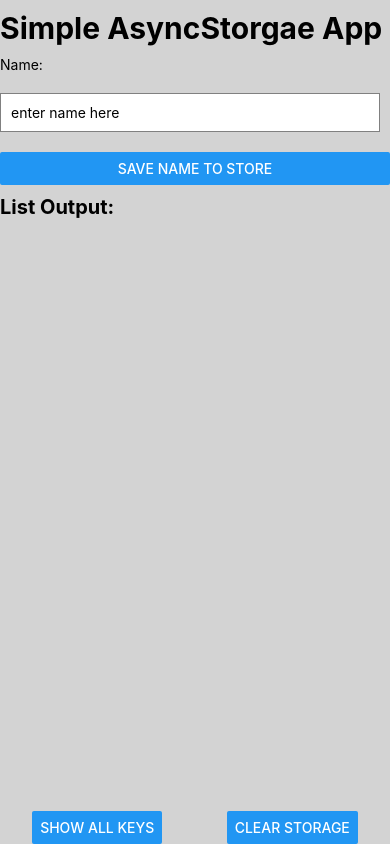
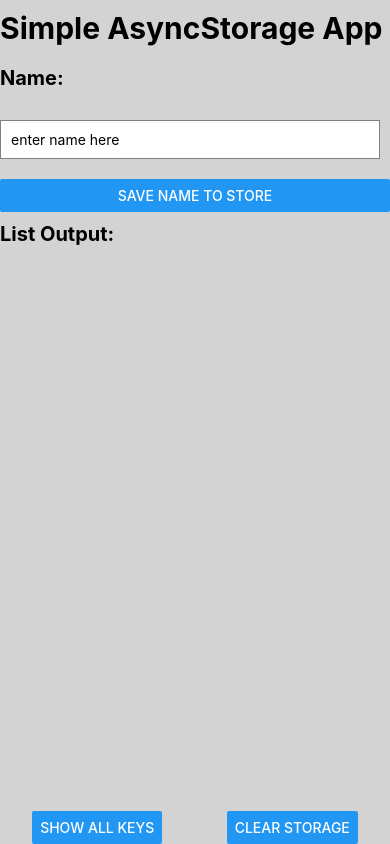
Before and after one commit to anneKoethke/simpleAysncApp, a React Native app: screen / in a window 390 px wide. Built offline with nearby package versions, Linux system fonts and the light colour scheme.

Commit message:
remove error and prettify

```diff
--- a/App.js
+++ b/App.js
@@ -110,9 +110,9 @@ export default function App() {
     <SafeAreaView style={globalStyles.container}>
       <StatusBar style="auto" />
 
-      <Text style={globalStyles.h1}>Simple AsyncStorgae App</Text>
+      <Text style={globalStyles.h1}>Simple AsyncStorage App</Text>
 
-      <Text>Name:</Text>
+      <Text style={globalStyles.h2}>Name:</Text>
       <TextInput
         style= {globalStyles.input}
         onChangeText={val => setName(val)}
```
